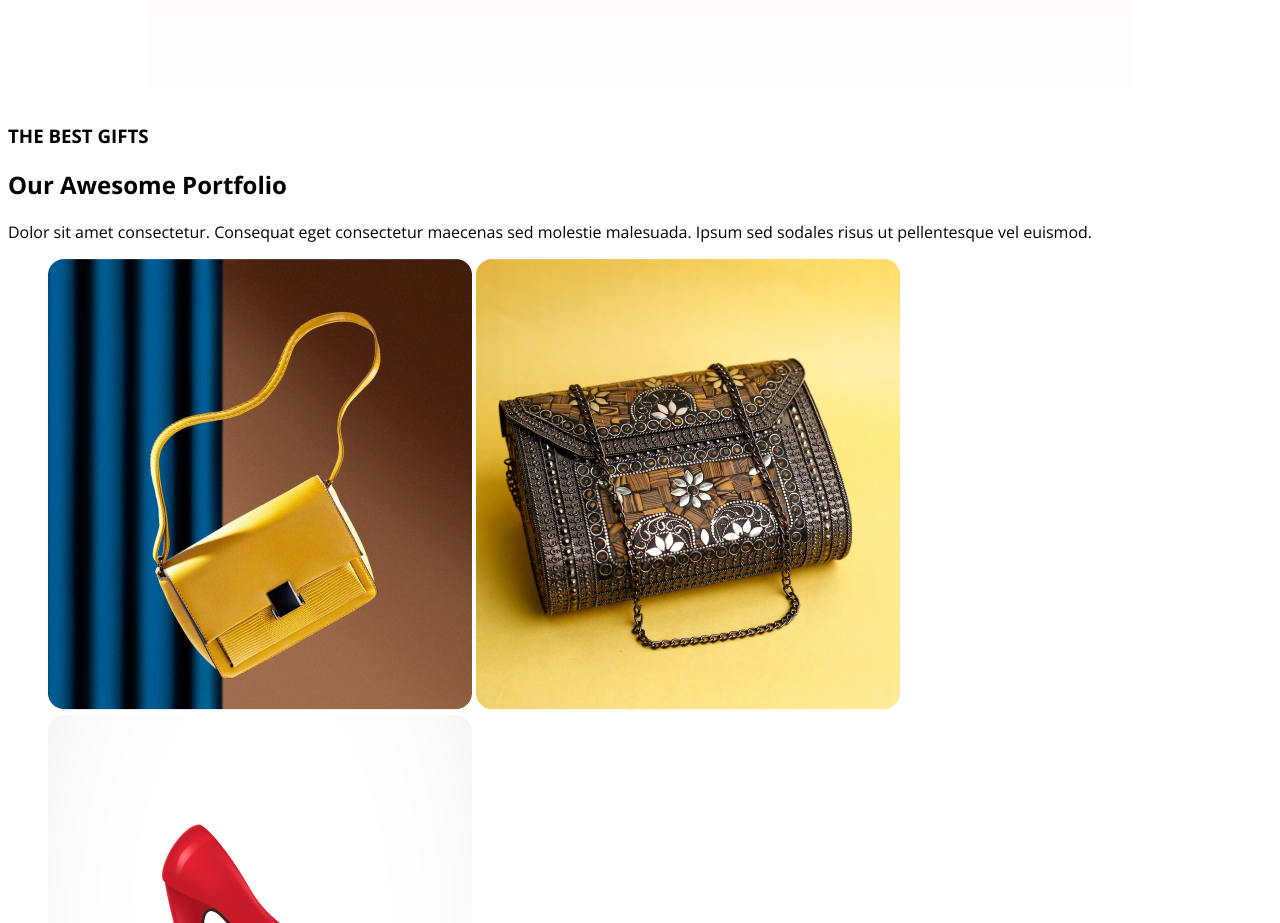
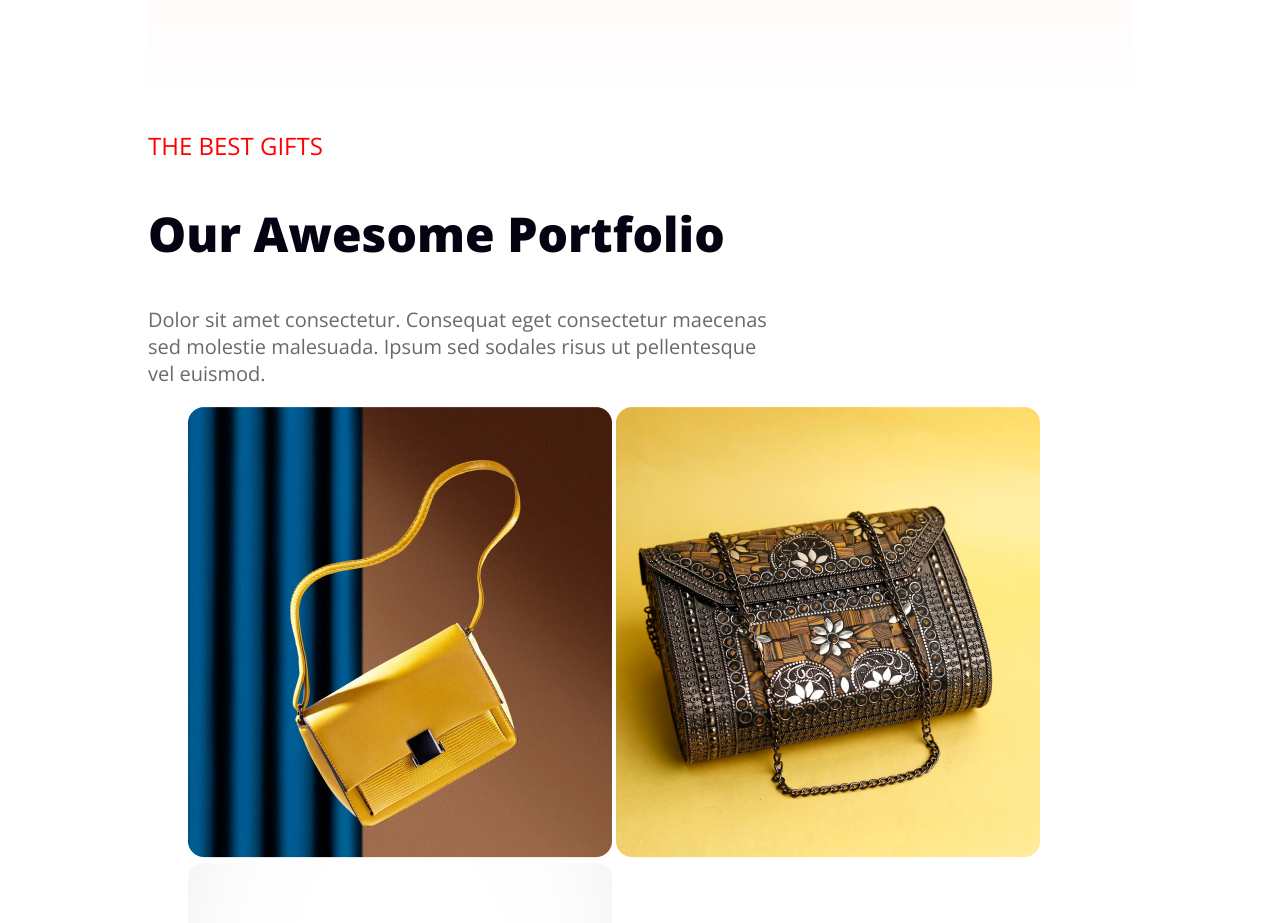
Before and after one commit to chaity345/first-assignment1, a plain HTML site: page index.html in a window 1280 px wide. Shown: the part 3440-4363 px from the top of the page. Drawn offline with nearby package versions, Linux system fonts and the light colour scheme.

Commit message:
added update

```diff
--- a/styles/assignment.css
+++ b/styles/assignment.css
@@ -224,3 +224,35 @@ body {
 .picture2 li {
     display: inline;
 }
+
+.main-first-tittle {
+    color: #F00;
+
+    font-size: 24px;
+
+    font-weight: 500;
+
+}
+
+.main-first-subtittle {
+    color: #070211;
+
+    font-size: 48px;
+
+    font-weight: 900;
+
+    text-transform: capitalize;
+}
+
+.main-first-des {
+    color: rgba(7, 2, 17, 0.60);
+
+    font-size: 20px;
+
+    font-weight: 400;
+    padding-right: 500px;
+
+}
+.main-first{
+    padding-left: 140px;
+}
```
Also changed, not shown: index.html (+4 -1 lines).
